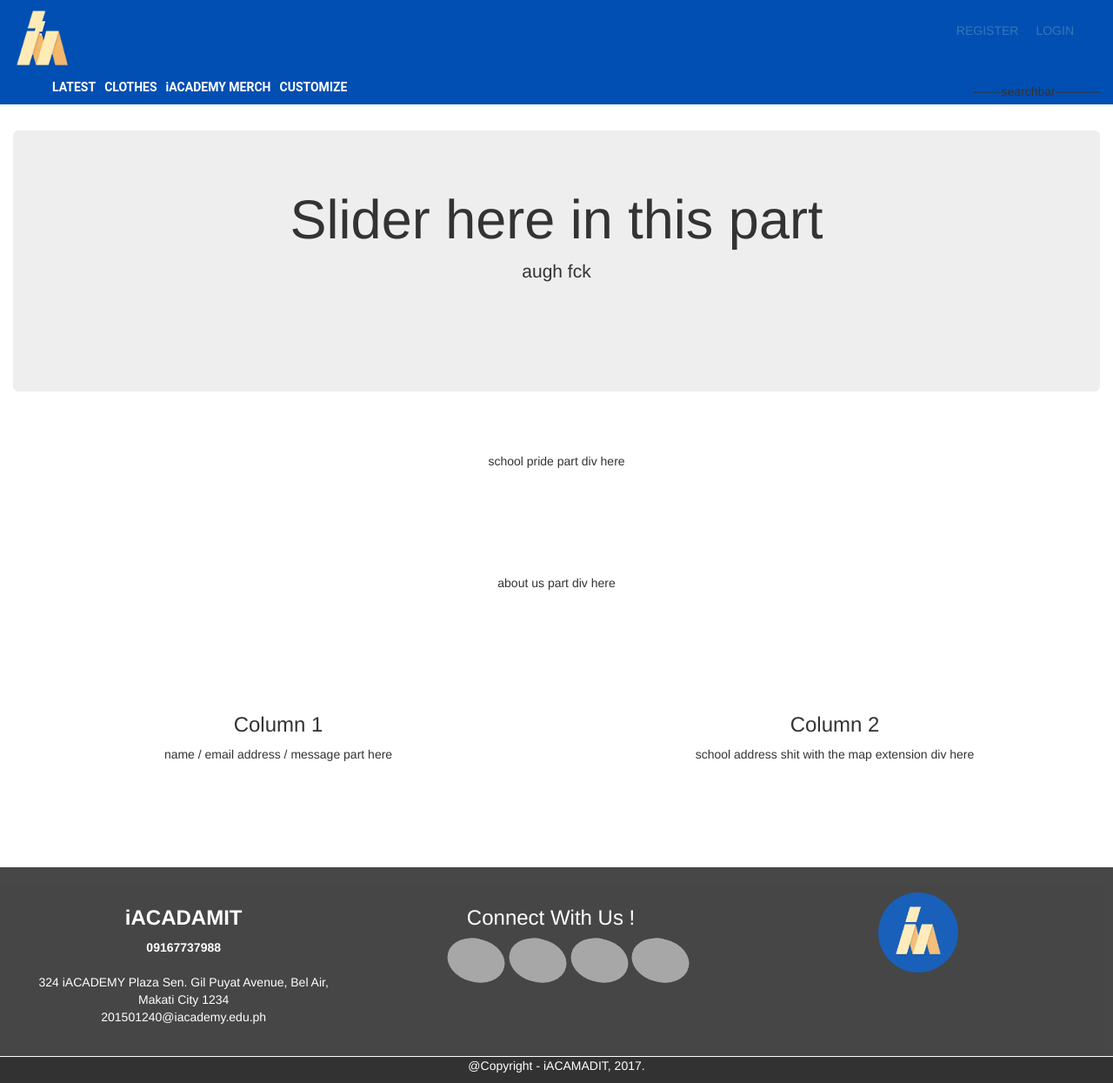
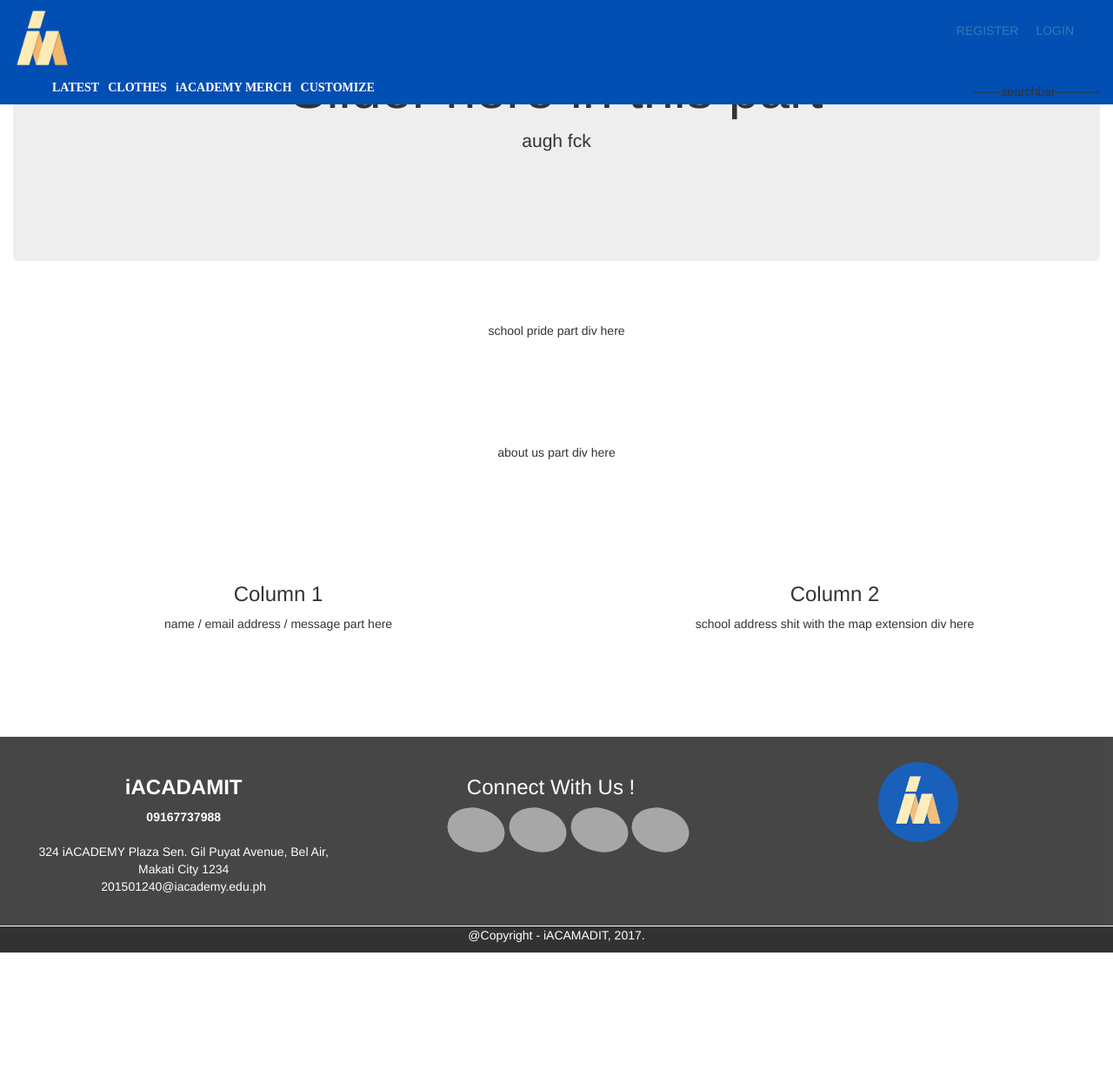
Before and after one commit to joannedaroya/THESIS, a PHP site: page / in a window 1280 px wide. Shown: the whole page at 87% size. After the commit the page ends 1095 px from the top, so only its background shows below. Run offline with PHP 8.4, Linux system fonts and the light colour scheme; grey boxes are pictures that could not be loaded.

Commit message:
Files changes by Joanne
force to used lastest edit by joanne

```diff
--- a/css/design.css
+++ b/css/design.css
@@ -1,9 +1,7 @@
 
 /*======Main Page=====*/
 /*head*/
-body{
-  margin-top:150px;
-}
+
 #header{
    background:#014fb3;
    width: 100%;
@@ -19,7 +17,6 @@ body{
    float:left;
    width:70px;
    height: 70px;
-   background:url('../image/nav_logo.png');
 }
 nav{
 	float: right;
@@ -59,7 +56,7 @@ nav ul li a{
     }
 
   #menu ul li a{
-	  font-family: 'Roboto', sans-serif;
+	  font-family: 'Aref Ruqaa', serif;
 	  font-weight: bold;
     color:white;
   }
@@ -143,3 +140,4 @@ footer.second {
 	text-align: center;
 	opacity: 0.8;
 }
+/*===========================*/
--- a/login.html
+++ b/login.html
@@ -68,7 +68,6 @@
       <h3> Register so you can: </h3> <br>
       <p> Manage your iACADAMIT account  </p>
       <p> Sell your shit / Buy your shit  </p>
-      <p> And many much more lol  </p>
       <p> Add products to your whishlist </p></br>
 
      <div class="form-group">
```
